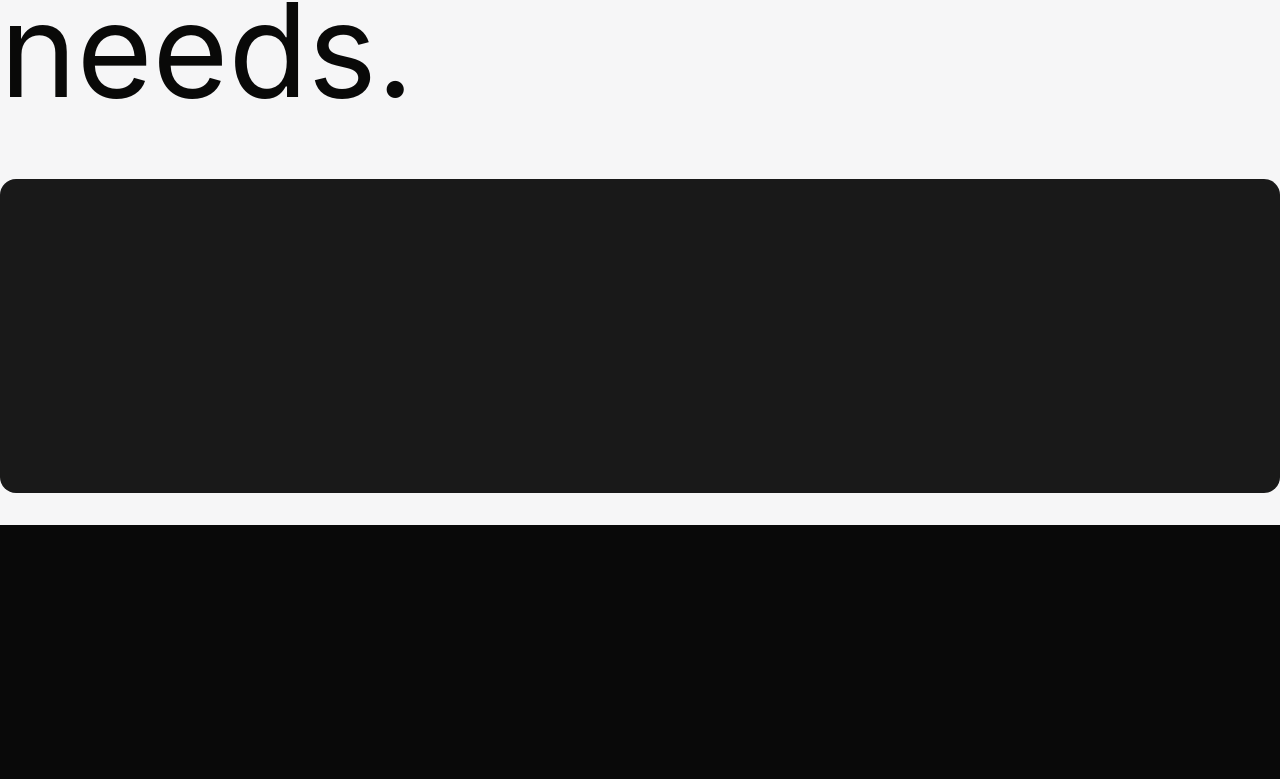
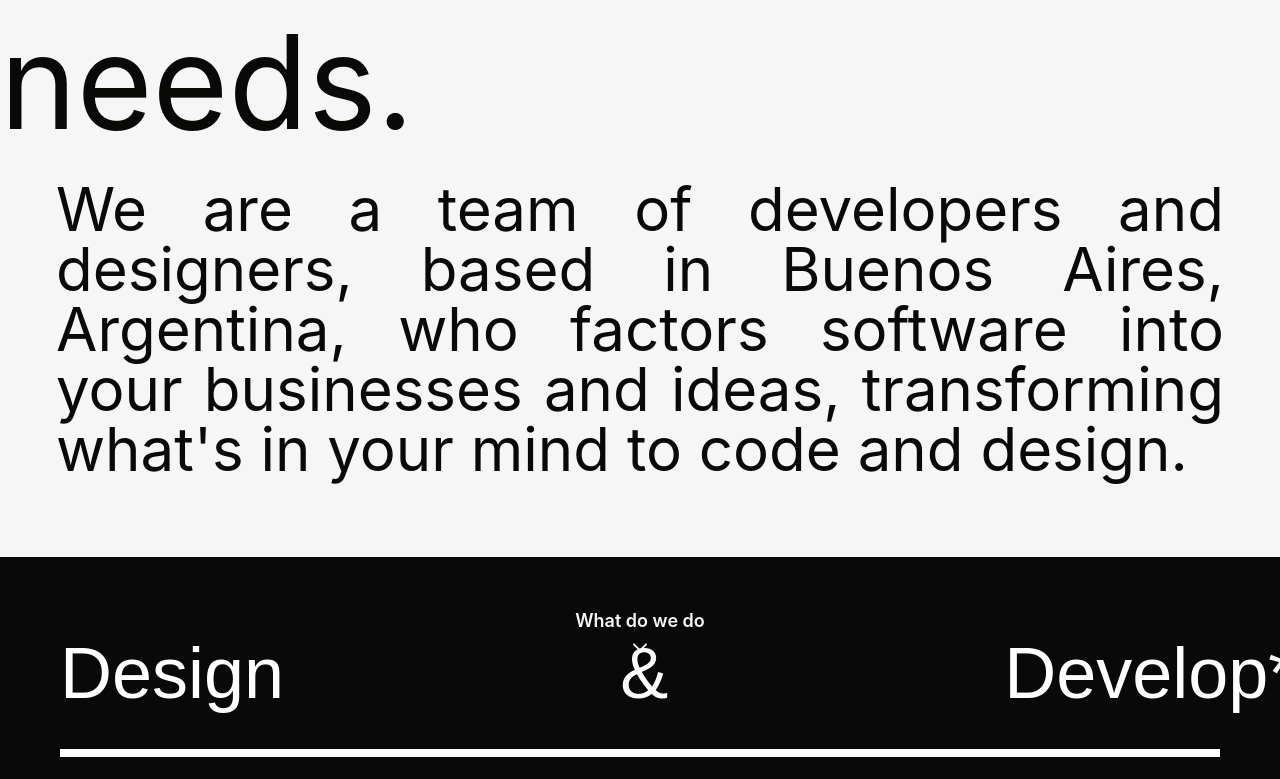
Before and after one commit to zeros-software/zeros, a Next.js app: page / in a window 1280 px wide. Shown: the part 1075-1854 px from the top of the page. Built offline with nearby package versions, Linux system fonts and the light colour scheme; a web font is replaced by a local one.

Commit message:
fix(): navbar and about us

```diff
--- a/package.json
+++ b/package.json
@@ -13,6 +13,7 @@
     "@react-email/render": "^1.2.0",
     "@vercel/analytics": "^1.5.0",
     "framer-motion": "^12.23.12",
+    "lucide-react": "^0.539.0",
     "motion": "^12.23.12",
     "next": "15.4.5",
     "react": "19.1.0",
--- a/src/app/page.tsx
+++ b/src/app/page.tsx
@@ -7,6 +7,7 @@ import Logo from "../assets/zeros.png";
 import Services from "../sections/Services";
 import Contact from "../sections/Contact";
 import NavBar from "../components/NavBar";
+import WhatWeDoPointer from "../components/WhatWeDoPointer";
 
 type Section = {
   id: string;
@@ -19,7 +20,6 @@ export default function Home() {
   const [navHovered, setNavHovered] = useState(false);
 
   const breakpointRef = useRef(null);
-  const lastDivRef = useRef(null);
   const teamRef = useRef(null);
   const servicesRef = useRef(null);
   const contactRef = useRef(null);
@@ -28,7 +28,6 @@ export default function Home() {
   const sections: Section[] = useMemo(() => {
     return [
       { id: "top", ref: breakpointRef },
-      { id: "last", ref: lastDivRef },
       { id: "team", ref: teamRef },
       { id: "services", ref: servicesRef },
       { id: "contact", ref: contactRef },
@@ -42,6 +41,7 @@ export default function Home() {
       }
       sections[index].ref.current?.scrollIntoView({ behavior: "smooth" });
       setIndex(index);
+      setCurrentSection(sections[index].id);
       isAutoScrolling.current = true;
       setTimeout(() => {
         isAutoScrolling.current = false;
@@ -61,10 +61,8 @@ export default function Home() {
 
       if (e.deltaY > 0 && nextSection < sections.length) {
         handleScroll(nextSection);
-        setCurrentSection(sections[nextSection].id);
       } else if (e.deltaY < 0 && previousSection >= 0) {
         handleScroll(previousSection);
-        setCurrentSection(sections[previousSection].id);
       }
     };
 
@@ -86,10 +84,7 @@ export default function Home() {
         navHovered={navHovered}
         setNavHovered={setNavHovered}
         currentSection={currentSection}
-        setCurrentSection={setCurrentSection}
-        teamRef={teamRef}
-        servicesRef={servicesRef}
-        contactRef={contactRef}
+        handleScroll={handleScroll}
       />
       <div ref={breakpointRef} className="h-screen flex flex-col">
         <div className="flex-grow" />
@@ -106,9 +101,9 @@ export default function Home() {
         </div>
       </div>
       <div
-        ref={lastDivRef}
+        ref={teamRef}
         style={{ height: "100vh", width: "100%" }}
-        className="flex flex-col items-center"
+        className="flex flex-col justify-between pb-10 items-center text-white mix-blend-exclusion mt-8"
       >
         <motion.span
           className="text-white mix-blend-exclusion mt-8"
@@ -118,9 +113,15 @@ export default function Home() {
         >
           Developing to your needs.
         </motion.span>
-        <div className="bg-[#191919] rounded-2xl flex-grow flex w-full my-8"></div>
+
+        <span className="flex flex-col items-center px-14 text-white text-sf-pro-regular text-6xl justify-center w-full text-justify">
+          We are a team of developers and designers, based in Buenos Aires,
+          Argentina, who factors software into your businesses and ideas,
+          transforming what&apos;s in your mind to code and design.
+        </span>
+        <WhatWeDoPointer handleScroll={handleScroll} />
       </div>
-      <div
+      {/*       <div
         ref={teamRef}
         style={{ height: "100vh", width: "100%" }}
         className="flex flex-col items-center px-14 bg-[#090909] text-white text-sf-pro-regular text-6xl justify-center"
@@ -130,15 +131,14 @@ export default function Home() {
           Argentina, who factors software into your businesses and ideas,
           transforming what&apos;s in your mind to code and design.
         </span>
-      </div>
+      </div> */}
       <div
         ref={servicesRef}
         style={{ height: "100vh", width: "100%" }}
         className="flex flex-col px-15 bg-[#090909]"
       >
         <Services
-          contactRef={contactRef}
-          setCurrentSection={setCurrentSection}
+          handleScroll={handleScroll}
         />
       </div>
       <div
--- a/src/components/NavBar.tsx
+++ b/src/components/NavBar.tsx
@@ -5,21 +5,19 @@ type NavBarProps = {
     navHovered: boolean;
     setNavHovered: (hovered: boolean) => void;
     currentSection: string;
-    setCurrentSection: (section: string) => void;
-    teamRef: React.RefObject<HTMLDivElement | null>;
-    servicesRef: React.RefObject<HTMLDivElement | null>;
-    contactRef: React.RefObject<HTMLDivElement | null>;
+    handleScroll: (index: number) => void
 };
 
 export default function NavBar({
     navHovered,
     setNavHovered,
     currentSection,
-    setCurrentSection,
-    teamRef,
-    servicesRef,
-    contactRef
+    handleScroll
 }: NavBarProps) {
+    const handleClick = (index: number) => (e: React.MouseEvent) => {
+        e.preventDefault();
+        handleScroll(index);
+    }
     return (
         <div
             className="px-16 py-4 sf-pro font-medium text-2xl gap-10 flex items-start fixed z-10 mix-blend-exclusion text-[#F6F6F7]"
@@ -33,11 +31,7 @@ export default function NavBar({
                     transition: "opacity 0.5s",
                     cursor: "pointer"
                 }}
-                onClick={e => {
-                    e.preventDefault();
-                    window.scrollTo({ top: 0, behavior: "smooth" });
-                    setCurrentSection('top');
-                }}
+                onClick={handleClick(0)}
             >
                 Home
             </div>
@@ -48,12 +42,7 @@ export default function NavBar({
                     transition: "opacity 0.5s",
                     cursor: "pointer"
                 }}
-                onClick={e => {
-                    e.preventDefault();
-                    if (!teamRef.current) return;
-                    teamRef.current.scrollIntoView({ behavior: "smooth" });
-                    setCurrentSection('team');
-                }}
+                onClick={handleClick(1)}
             >
                 About us
             </div>
@@ -64,12 +53,7 @@ export default function NavBar({
                     transition: "opacity 0.5s",
                     cursor: "pointer"
                 }}
-                onClick={e => {
-                    e.preventDefault();
-                    if (!servicesRef.current) return;
-                    servicesRef.current.scrollIntoView({ behavior: "smooth" });
-                    setCurrentSection('services');
-                }}
+                onClick={handleClick(2)}
             >
                 Services
             </div>
@@ -80,12 +64,7 @@ export default function NavBar({
                     transition: "opacity 0.5s",
                     cursor: "pointer"
                 }}
-                onClick={e => {
-                    e.preventDefault();
-                    if (!contactRef.current) return;
-                    contactRef.current.scrollIntoView({ behavior: "smooth" });
-                    setCurrentSection('contact');
-                }}
+                onClick={handleClick(3)}
             >
                 Contact
             </div>
--- /dev/null
+++ b/src/components/WhatWeDoPointer.tsx
@@ -0,0 +1,32 @@
+import { motion } from "framer-motion";
+import { ChevronDown } from "lucide-react";
+
+type Props = {
+	handleScroll: (index: number) => void;
+}
+
+export default function WhatWeDoPointer({ handleScroll }: Props) {
+	const handleClick = (e: React.MouseEvent) => {
+		e.preventDefault();
+		handleScroll(2);
+	}
+
+	return (
+		<div className="flex flex-col items-center space-y-1 mt-32" onClick={handleClick}>
+			<motion.div
+				animate={{
+					y: [0, 8, 0], // up → down → up
+				}}
+				transition={{
+					duration: 1,
+					repeat: Infinity,
+					ease: "easeInOut",
+				}}
+				className="flex flex-col items-center cursor-pointer select-none"
+			>
+				<span className="text-lg font-semibold">What do we do</span>
+				<ChevronDown className="w-6 h-6 text-[#F6F6F7]" />
+			</motion.div>
+		</div>
+	);
+}
--- a/src/sections/Services.tsx
+++ b/src/sections/Services.tsx
@@ -38,11 +38,15 @@ const services = [
 ];
 
 type ServicesProps = {
-  contactRef: React.RefObject<HTMLDivElement | null>;
-  setCurrentSection: (section: string) => void;
+  handleScroll: (index: number) => void;
 };
 
-export default function Services({ contactRef, setCurrentSection }: ServicesProps) {
+export default function Services({ handleScroll }: ServicesProps) {
+  const handleClick = (e: React.MouseEvent) => {
+    e.preventDefault();
+    handleScroll(3);
+  }
+
   return (
     <div className="flex flex-col w-full relative h-full">
       <div className="flex flex-col">
@@ -64,13 +68,9 @@ export default function Services({ contactRef, setCurrentSection }: ServicesProp
         ))}
 
         <span className="text-white text-2xl sf-pro transition-all duration-200 w-full text-center absolute bottom-0 mb-8">
-          Let’s build something that lasts. Have an idea, product, or process that needs transforming?
+          Let&apos;s build something that lasts. Have an idea, product, or process that needs transforming?
           <span
-            onClick={() => {
-              if (!contactRef.current) return;
-              contactRef.current.scrollIntoView({ behavior: "smooth" });
-              setCurrentSection('contact');
-            }}
+            onClick={handleClick}
             className="cursor-pointer ml-1"
           >
             [Let&apos;s talk].
```
Also changed, not shown: src/sections/Contact.tsx (+5 -8 lines), 1 other file (tests, documents, lock files or other folders).
